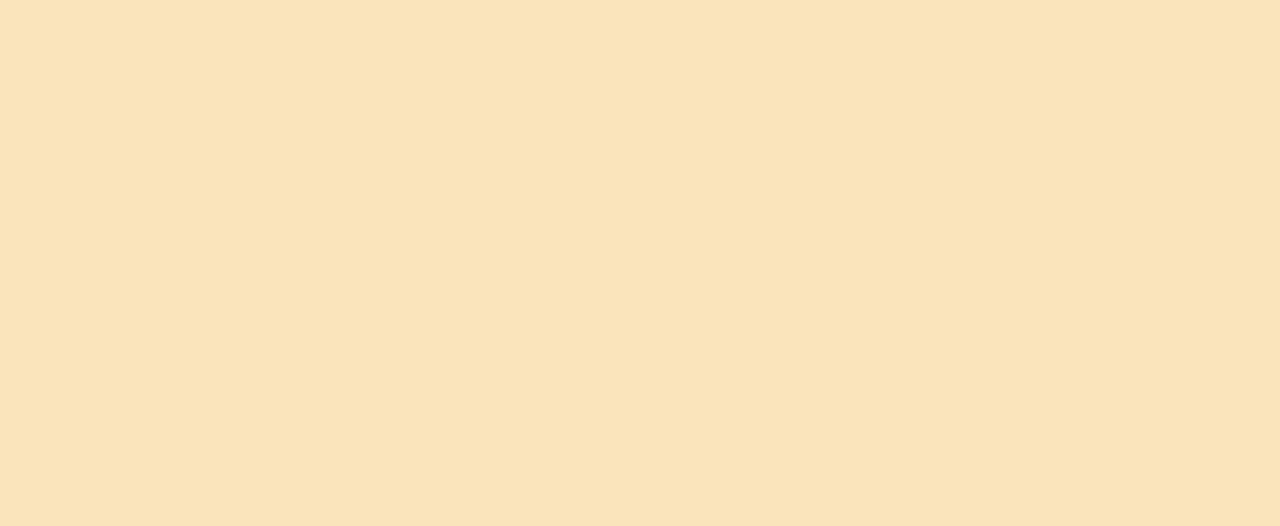
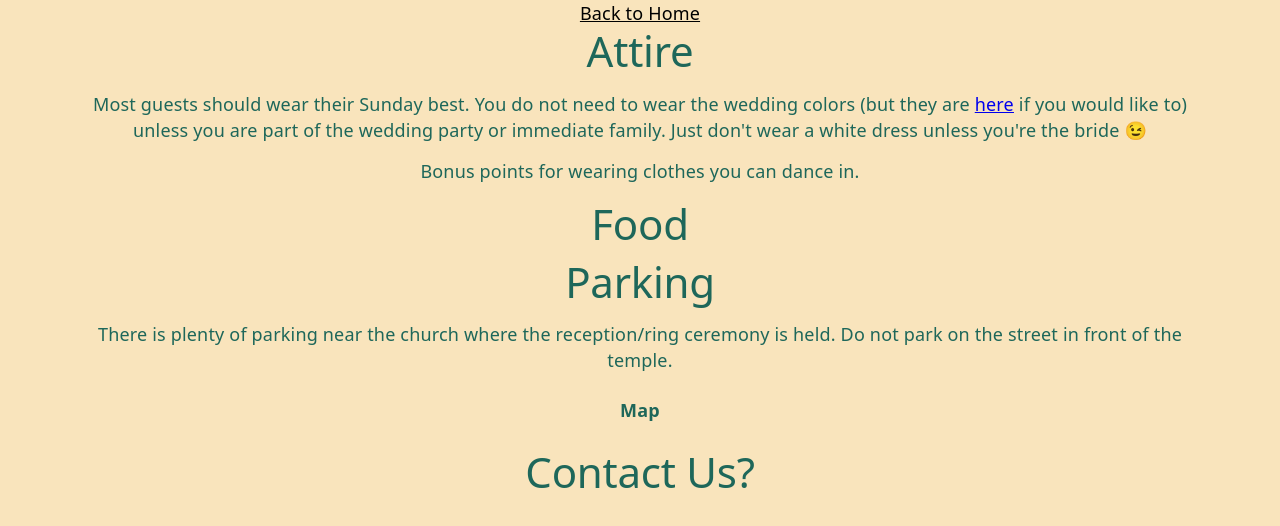
Before and after one commit to mt-davies/wedding-website, a React (Vite) app in the folder wedding-website-react/: page /#/guestinfo in a window 1280 px wide. Before the commit this address had no page. Shown: the top 526 px of the page. Built offline with nearby package versions, Linux system fonts and the light colour scheme.

Commit message:
Build initial guest info and colors pages

```diff
--- a/wedding-website-react/src/Announcement.jsx
+++ b/wedding-website-react/src/Announcement.jsx
@@ -96,7 +96,7 @@ const Announcement = () => {
 
         {true && <Link to="/schedule" className="image-link temple-image">Schedule</Link>}
 
-        {false && <Link to="/guestinfo" className="image-link guest-info-image">Guest Info</Link>}
+        {true && <Link to="/guestinfo" className="image-link guest-info-image">Guest Info</Link>}
 
         {false && <Link to="/registry" className="image-link frog-image">Gift Registry</Link>}
 
--- a/wedding-website-react/src/App.jsx
+++ b/wedding-website-react/src/App.jsx
@@ -4,6 +4,8 @@ import Announcement from './Announcement'
 import TravelInfo from './TravelInfo'
 import Schedule from './Schedule'
 import ScrollToTop from './ScrollToTop'
+import GuestInfo from './GuestInfo';
+import Colors from './Colors'
 
 function App() {
 
@@ -42,6 +44,20 @@ function App() {
             }
           />
 
+          <Route
+            path="/guestinfo"
+            element={
+              <GuestInfo />
+            }
+          />
+
+          <Route
+            path="/colors"
+            element={
+              <Colors />
+            }
+          />
+
         </Routes>
 
       </Router>
--- /dev/null
+++ b/wedding-website-react/src/Colors.jsx
@@ -0,0 +1,27 @@
+import { useEffect, useState } from 'react';
+import { Link } from 'react-router-dom';
+
+
+const GuestInfo = () => {
+    const [isLoading, setIsLoading] = useState(true);
+    const [error, setError] = useState('');
+
+
+
+
+
+
+    return (
+        <div>
+
+            <Link to="/" style={{ color: 'black' }}>Back to Home</Link>
+
+            <h2>Colors</h2>
+
+            <p>More info to come</p>
+
+        </div>
+    );
+};
+
+export default GuestInfo;
--- /dev/null
+++ b/wedding-website-react/src/GuestInfo.jsx
@@ -0,0 +1,36 @@
+import { useEffect, useState } from 'react';
+import { Link } from 'react-router-dom';
+
+
+const GuestInfo = () => {
+    const [isLoading, setIsLoading] = useState(true);
+    const [error, setError] = useState('');
+
+
+
+
+
+
+    return (
+        <div>
+
+            <Link to="/" style={{ color: 'black' }}>Back to Home</Link>
+
+            <h2>Attire</h2>
+
+            <p>Most guests should wear their Sunday best. You do not need to wear the wedding colors (but they are <Link to="/colors">here</Link> if you would like to) unless you are part of the wedding party or immediate family. Just don't wear a white dress unless you're the bride 😉</p>
+            <p>Bonus points for wearing clothes you can dance in. </p>
+
+            <h2>Food</h2>
+
+            <h2>Parking</h2>
+            <p>There is plenty of parking near the church where the reception/ring ceremony is held. Do not park on the street in front of the temple.</p>
+            <h4>Map</h4>
+
+            <h2>Contact Us?</h2>
+
+        </div>
+    );
+};
+
+export default GuestInfo;
```
Also changed, not shown: wedding-website-react/TODO.txt.
